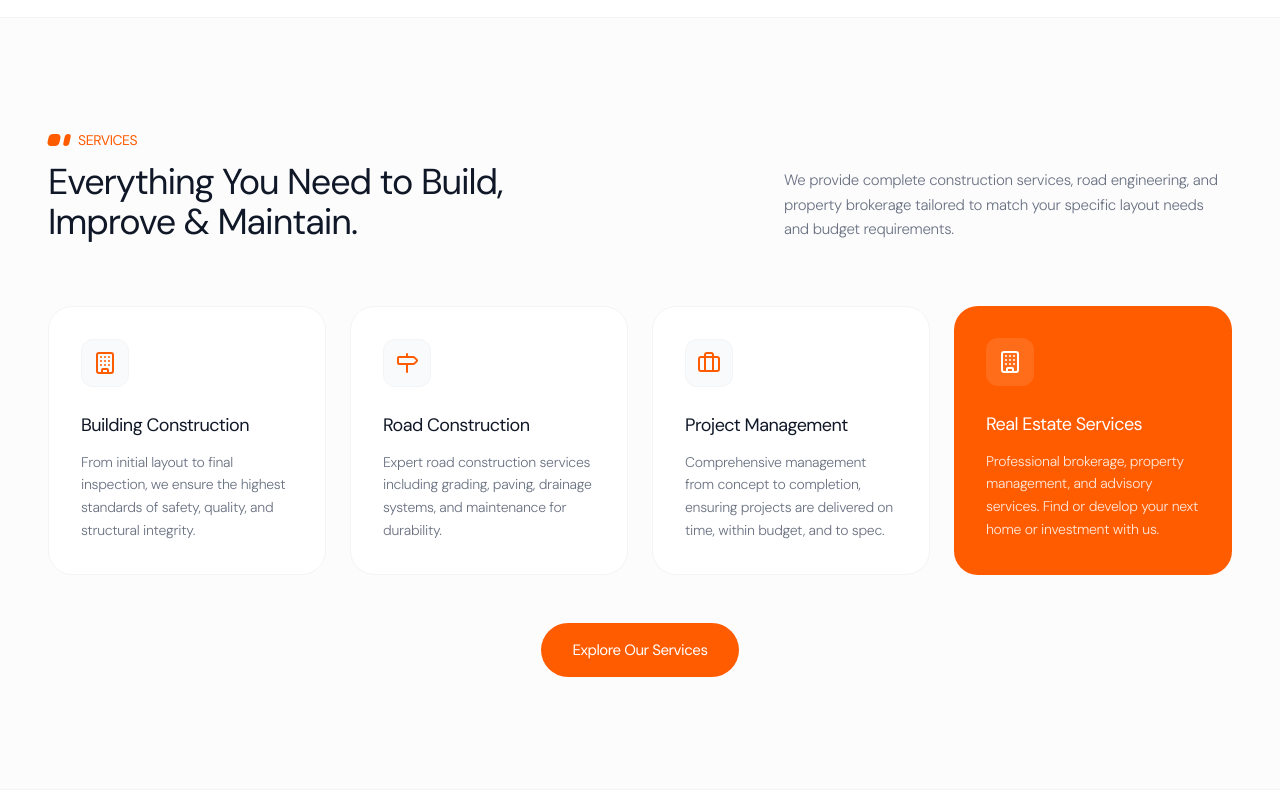
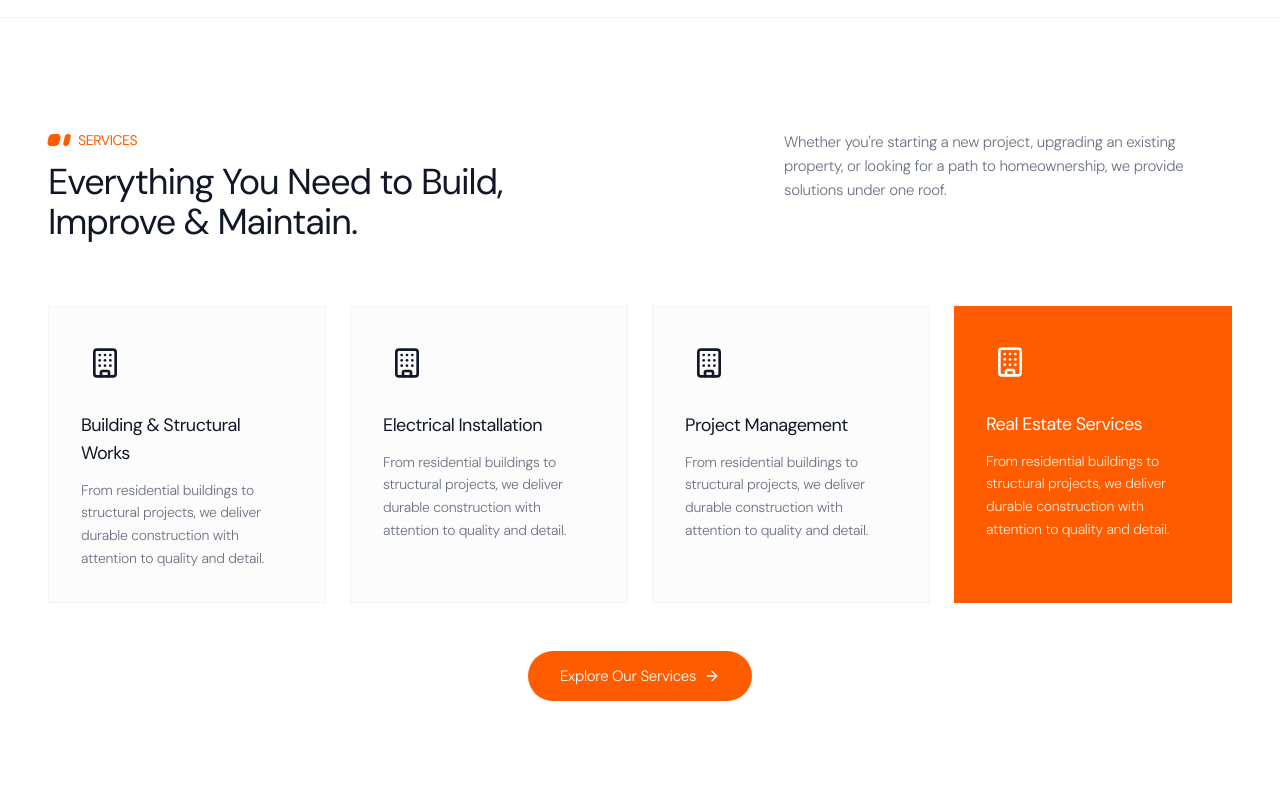
Before and after one commit to devNenye001/four-links-gate-construction, a React (Vite) app: page / in a window 1280 px wide. Shown: the part 1280-2080 px from the top of the page. Built offline with nearby package versions, Linux system fonts and the light colour scheme.

Commit message:
Update Home page services section and unique testimonial details

```diff
--- a/src/pages/Home.tsx
+++ b/src/pages/Home.tsx
@@ -3,10 +3,8 @@ import { motion, useScroll, useTransform } from 'framer-motion';
 import { Link } from 'react-router-dom';
 import {
   Building,
-  Briefcase,
   Users,
   Star,
-  Milestone,
   ArrowRight,
   UserCheck,
   DollarSign
@@ -141,6 +139,25 @@ export const Home: React.FC = () => {
 
   const aboutDescription = "FOUR GATES LINKS CONSTRUCTION COMPANY NIGERIA LIMITED is a registered construction and engineering firm committed to delivering safe, durable, and cost-effective infrastructure solutions across Niger State and beyond.";
 
+  const testimonialList = [
+    {
+      name: "David Ajah",
+      quote: "The electrical installation was completed efficiently and professionally. We appreciated their attention to detail and commitment to doing the job properly."
+    },
+    {
+      name: "Amina Bello",
+      quote: "The structural building construction work was carried out to the highest standards. Excellent communication and attention to detail throughout the process."
+    },
+    {
+      name: "Ibrahim Musa",
+      quote: "Their real estate services are fantastic. They guided us patiently and helped us secure the perfect property within our budget."
+    },
+    {
+      name: "Elizabeth Ndaji",
+      quote: "Superb project management. The site supervision was thorough, and they delivered high-quality results within our timeline."
+    }
+  ];
+
   return (
     <motion.div
       initial={{ opacity: 0 }}
@@ -181,7 +198,7 @@ export const Home: React.FC = () => {
         </div>
       </div>
 
-      {/* 2. Slanted Scrolling Ticker Banner (Rendered OUTSIDE Hero container to prevent overflow clipping) */}
+      {/* 2. Slanted Scrolling Ticker Banner */}
       <div className="relative w-full z-20 pointer-events-none h-16 overflow-visible -mt-8">
         <div
           className="absolute left-[-5%] w-[110%] bg-[#051C3F] py-4 transform rotate-[-2deg] flex items-center overflow-hidden shadow-lg border-t border-b border-blue-950/20"
@@ -222,10 +239,10 @@ export const Home: React.FC = () => {
         </div>
       </section>
 
-      {/* 4. Services Section */}
-      <section id="services" className="bg-gray-50/50 border-y border-gray-100 py-20 md:py-28">
+      {/* 4. Services Section (Mockup content & straight borders) */}
+      <section id="services" className="bg-white border-y border-gray-100 py-20 md:py-28">
         <div className="max-w-7xl mx-auto px-6 sm:px-8 lg:px-12 w-full">
-          <div className="flex flex-col lg:flex-row lg:items-end justify-between gap-8 mb-16">
+          <div className="flex flex-col lg:flex-row lg:items-start justify-between gap-8 mb-16">
             <div>
               <div className="flex items-center mb-3">
                 <OrangeSlantedBoxes />
@@ -236,68 +253,69 @@ export const Home: React.FC = () => {
               </h2>
             </div>
             <p className="text-gray-500 font-regular tracking-regular text-[15px] max-w-md leading-relaxed">
-              We provide complete construction services, road engineering, and property brokerage tailored to match your specific layout needs and budget requirements.
+              Whether you're starting a new project, upgrading an existing property, or looking for a path to homeownership, we provide solutions under one roof.
             </p>
           </div>
 
           <div className="grid grid-cols-1 md:grid-cols-2 lg:grid-cols-4 gap-6 mb-12">
             {/* Card 1: Building */}
-            <div className="bg-white p-8 rounded-3xl border border-gray-100 flex flex-col items-start transition-colors duration-300">
-              <div className="w-12 h-12 rounded-xl bg-gray-50 flex items-center justify-center mb-6 border border-gray-100">
-                <Building className="w-6 h-6 text-[#FF5C00]" />
+            <div className="bg-gray-50/50 p-8 border border-gray-100 flex flex-col items-start transition-colors duration-300">
+              <div className="w-12 h-12 flex items-center justify-center mb-6 text-gray-900">
+                <Building className="w-8 h-8" />
               </div>
-              <h3 className="text-gray-900 font-medium tracking-medium text-lg mb-3">Building Construction</h3>
+              <h3 className="text-gray-900 font-medium tracking-medium text-lg mb-3">Building & Structural Works</h3>
               <p className="text-gray-500 font-regular tracking-regular text-[14px] leading-relaxed">
-                From initial layout to final inspection, we ensure the highest standards of safety, quality, and structural integrity.
+                From residential buildings to structural projects, we deliver durable construction with attention to quality and detail.
               </p>
             </div>
 
-            {/* Card 2: Road */}
-            <div className="bg-white p-8 rounded-3xl border border-gray-100 flex flex-col items-start transition-colors duration-300">
-              <div className="w-12 h-12 rounded-xl bg-gray-50 flex items-center justify-center mb-6 border border-gray-100">
-                <Milestone className="w-6 h-6 text-[#FF5C00]" />
+            {/* Card 2: Electrical */}
+            <div className="bg-gray-50/50 p-8 border border-gray-100 flex flex-col items-start transition-colors duration-300">
+              <div className="w-12 h-12 flex items-center justify-center mb-6 text-gray-900">
+                <Building className="w-8 h-8" />
               </div>
-              <h3 className="text-gray-900 font-medium tracking-medium text-lg mb-3">Road Construction</h3>
+              <h3 className="text-gray-900 font-medium tracking-medium text-lg mb-3">Electrical Installation</h3>
               <p className="text-gray-500 font-regular tracking-regular text-[14px] leading-relaxed">
-                Expert road construction services including grading, paving, drainage systems, and maintenance for durability.
+                From residential buildings to structural projects, we deliver durable construction with attention to quality and detail.
               </p>
             </div>
 
             {/* Card 3: Project Management */}
-            <div className="bg-white p-8 rounded-3xl border border-gray-100 flex flex-col items-start transition-colors duration-300">
-              <div className="w-12 h-12 rounded-xl bg-gray-50 flex items-center justify-center mb-6 border border-gray-100">
-                <Briefcase className="w-6 h-6 text-[#FF5C00]" />
+            <div className="bg-gray-50/50 p-8 border border-gray-100 flex flex-col items-start transition-colors duration-300">
+              <div className="w-12 h-12 flex items-center justify-center mb-6 text-gray-900">
+                <Building className="w-8 h-8" />
               </div>
               <h3 className="text-gray-900 font-medium tracking-medium text-lg mb-3">Project Management</h3>
               <p className="text-gray-500 font-regular tracking-regular text-[14px] leading-relaxed">
-                Comprehensive management from concept to completion, ensuring projects are delivered on time, within budget, and to spec.
+                From residential buildings to structural projects, we deliver durable construction with attention to quality and detail.
               </p>
             </div>
 
-            {/* Card 4: Highlighted Real Estate (Solid Orange BG) */}
-            <div className="bg-[#FF5C00] text-white p-8 rounded-3xl flex flex-col items-start transition-colors duration-300">
-              <div className="w-12 h-12 rounded-xl bg-white/10 flex items-center justify-center mb-6">
-                <Building className="w-6 h-6 text-white" />
+            {/* Card 4: Real Estate Services (Solid Orange) */}
+            <div className="bg-[#FF5C00] text-white p-8 flex flex-col items-start transition-colors duration-300">
+              <div className="w-12 h-12 flex items-center justify-center mb-6 text-white">
+                <Building className="w-8 h-8" />
               </div>
               <h3 className="text-white font-medium tracking-medium text-lg mb-3">Real Estate Services</h3>
               <p className="text-white/85 font-regular tracking-regular text-[14px] leading-relaxed">
-                Professional brokerage, property management, and advisory services. Find or develop your next home or investment with us.
+                From residential buildings to structural projects, we deliver durable construction with attention to quality and detail.
               </p>
             </div>
           </div>
 
           <div className="text-center">
-            <a
-              href="#contact-us"
-              className="inline-flex items-center justify-center px-8 py-4 bg-[#FF5C00] hover:bg-[#E05200] text-white font-medium tracking-medium text-[15px] rounded-full transition-colors duration-300"
+            <Link
+              to="/services"
+              className="inline-flex items-center justify-center gap-2 px-8 py-3.5 bg-[#FF5C00] hover:bg-[#E05200] text-white font-medium tracking-medium text-[15px] rounded-full transition-colors duration-300"
             >
-              Explore Our Services
-            </a>
+              <span>Explore Our Services</span>
+              <ArrowRight className="w-4 h-4" />
+            </Link>
           </div>
         </div>
       </section>
 
-      {/* 5. House on Credit Section (Pay Small Small - Straight borders) */}
+      {/* 5. House on Credit Section */}
       <section className="max-w-7xl mx-auto px-6 sm:px-8 lg:px-12 py-20 md:py-28 w-full text-center">
         <div className="flex items-center justify-center mb-4">
           <OrangeSlantedBoxes />
@@ -400,10 +418,10 @@ export const Home: React.FC = () => {
         </div>
 
         <div className="grid grid-cols-1 md:grid-cols-2 lg:grid-cols-4 gap-6">
-          {[1, 2, 3, 4].map((_, idx) => (
-            <div key={idx} className="bg-[#E5E7EB]/50 border border-gray-200 p-8 rounded-3xl flex flex-col justify-between">
-              <p className="text-gray-600 font-regular tracking-regular text-[14px] leading-relaxed mb-6">
-                "The electrical installation was completed efficiently and professionally. We appreciated their attention to detail and commitment to doing the job properly."
+          {testimonialList.map((item, idx) => (
+            <div key={idx} className="bg-gray-50/50 border border-gray-100 p-8 flex flex-col justify-between">
+              <p className="text-gray-500 font-regular tracking-regular text-[14px] leading-relaxed mb-6 italic">
+                "{item.quote}"
               </p>
               <div>
                 <div className="flex items-center gap-1 mb-3 text-amber-400">
@@ -411,7 +429,7 @@ export const Home: React.FC = () => {
                     <Star key={i} className="w-4 h-4 fill-current" />
                   ))}
                 </div>
-                <p className="text-gray-800 font-semibold tracking-medium text-sm">MR David Ajah</p>
+                <p className="text-gray-800 font-medium tracking-medium text-sm">MR {item.name}</p>
               </div>
             </div>
           ))}
```
